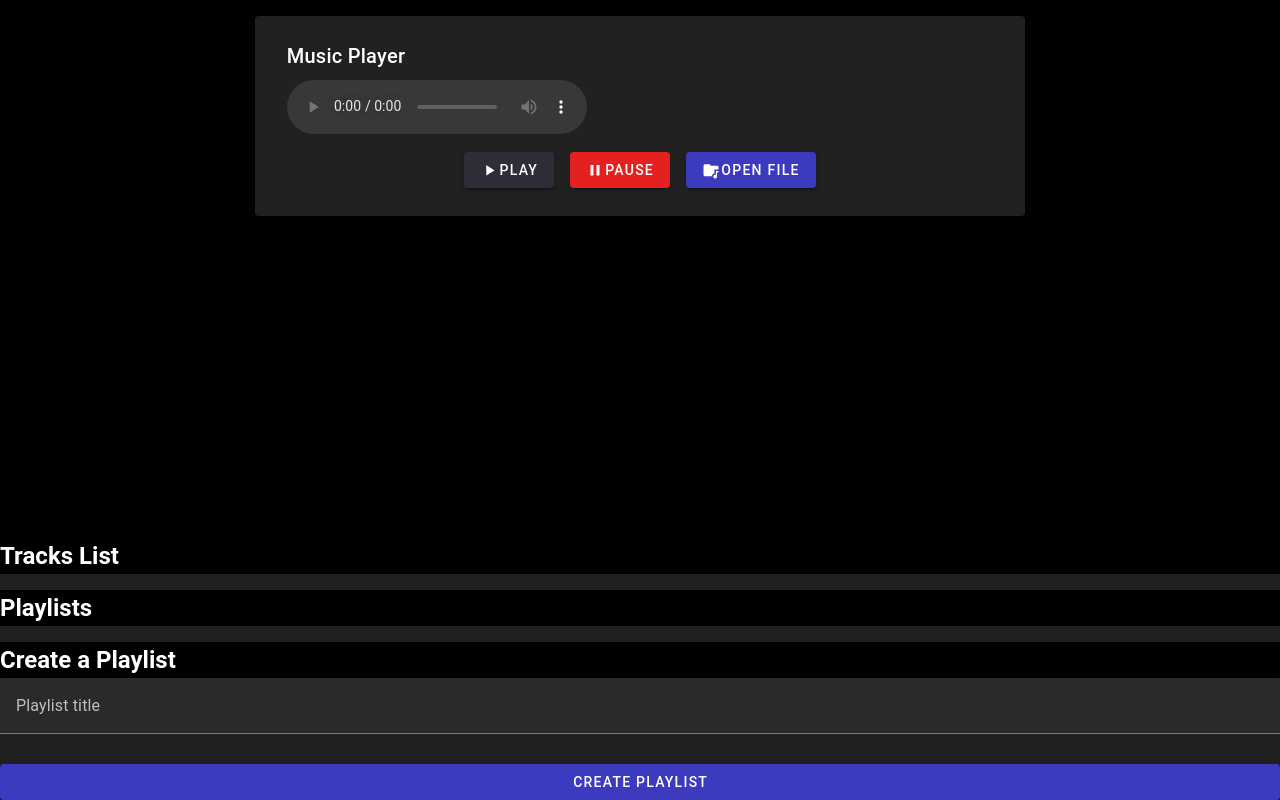
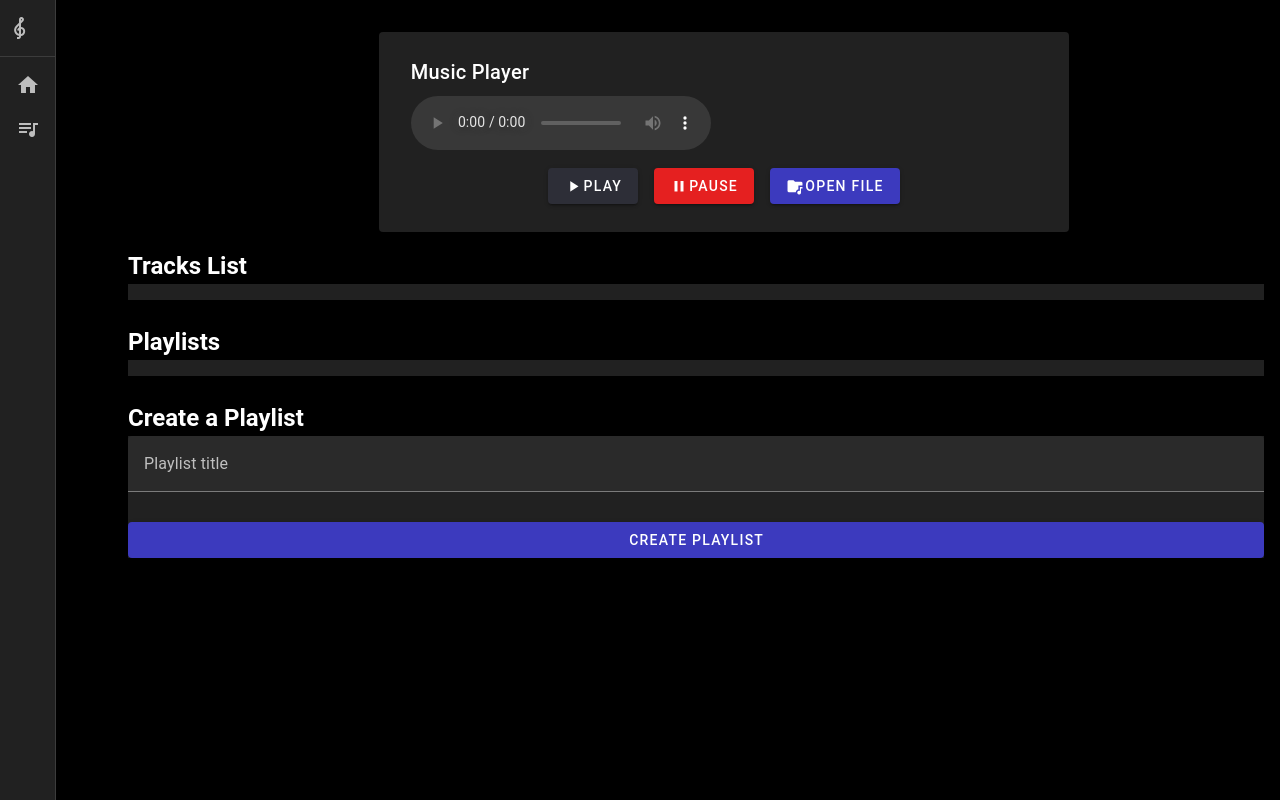
Before and after one commit to SajjadHadi/Harmoniq, a Vue app: page /playlists in a window 1280 px wide. Built offline with nearby package versions, Linux system fonts and the light colour scheme.

Commit message:
Add drawer w/o navigation

```diff
--- a/src/App.vue
+++ b/src/App.vue
@@ -1,27 +1,53 @@
 <script setup lang="ts">
-
 import PlaylistForm from "./components/library/PlaylistForm.vue";
 import PlaylistsList from "./components/library/PlaylistsList.vue";
 import AudioPlayer from "./components/player/AudioPlayer.vue";
 import TracksList from "./components/library/TracksList.vue";
+import Drawer from "./components/common/Drawer.vue";
+
 </script>
 
 <template>
   <v-app>
+    <Drawer/>
+
+    <!-- Main content area -->
+    <v-main class="ml-14">
+      <v-container fluid>
         <AudioPlayer/>
+
+        <!-- Tracks List Section -->
+        <v-row>
+          <v-col>
             <h2>Tracks List</h2>
             <TracksList/>
+          </v-col>
+        </v-row>
 
+        <!-- Playlists Section -->
+        <v-row>
+          <v-col>
             <h2>Playlists</h2>
             <PlaylistsList/>
+          </v-col>
+        </v-row>
 
+        <v-row>
+          <v-col>
             <h2>Create a Playlist</h2>
             <PlaylistForm/>
+          </v-col>
+        </v-row>
+      </v-container>
+    </v-main>
   </v-app>
 </template>
 
-<style>
-html, body {
+<style scoped>
+html,
+body,
+#app,
+.v-application {
   height: 100%;
   margin: 0;
   padding: 0;
--- /dev/null
+++ b/src/components/common/Drawer.vue
@@ -0,0 +1,37 @@
+<script setup lang="ts">
+import { ref } from 'vue';
+
+const drawer = ref(true);
+const rail = ref(true);
+</script>
+
+
+<template>
+  <v-navigation-drawer
+      v-model="drawer"
+      :rail="rail"
+      permanent
+      @click="rail = false"
+  >
+    <v-list-item
+        prepend-icon="mdi-music-clef-treble"
+        title="Harmoniq Player"
+        nav
+    >
+      <template v-slot:append>
+        <v-btn
+            icon="mdi-chevron-left"
+            variant="text"
+            @click.stop="rail = !rail"
+        />
+      </template>
+    </v-list-item>
+
+    <v-divider></v-divider>
+
+    <v-list density="compact" nav>
+      <v-list-item prepend-icon="mdi-home" title="Home" value="home"/>
+      <v-list-item prepend-icon="mdi-playlist-music" title="Playlists" value="playlists"/>
+    </v-list>
+  </v-navigation-drawer>
+</template>
```
Lines whose indentation alone changed are shown as unchanged.
